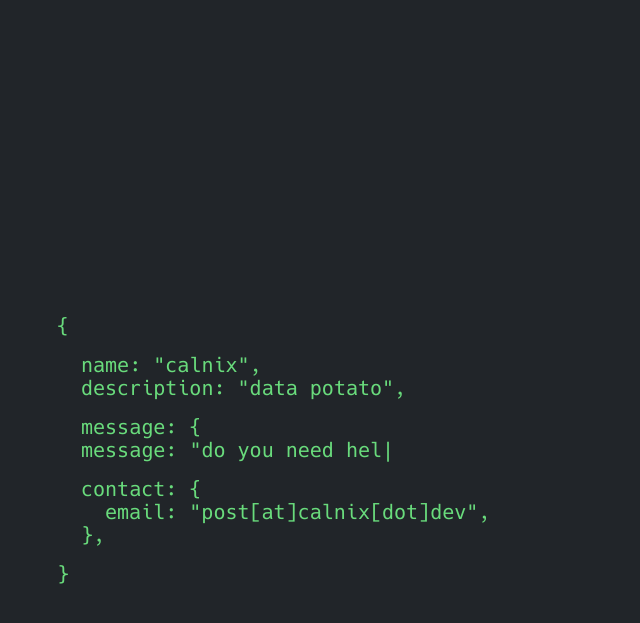
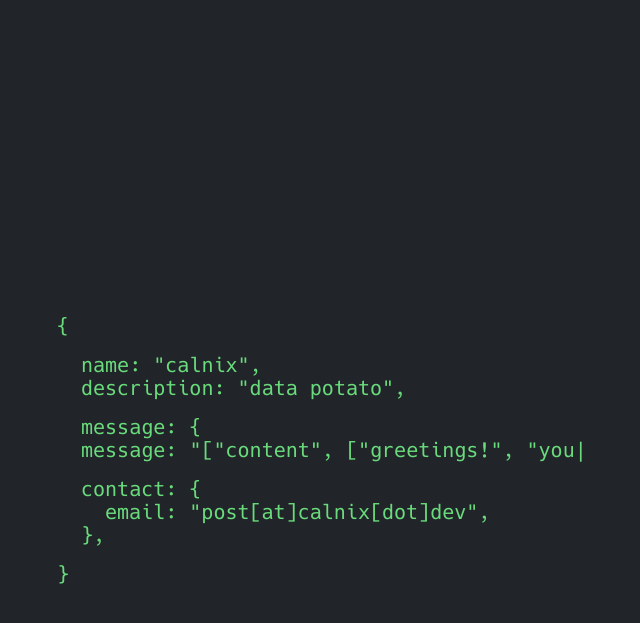
Before and after one commit to calnix-dev/calnix-dev.github.io, a Jekyll site: the page built from index.md, in a window 1280 px wide. Shown: the top 623 px of the page, without its empty margins (199-839 px from the left). Built offline with Jekyll 4.4.1, drawn with Linux system fonts in a browser that asks for light colours; our own code applies the rules of GitHub Pages for plain Markdown files; part of the change alters nothing that is shown.

Commit message:
Update _config.yml
Update config_block

```diff
--- a/_config.yml
+++ b/_config.yml
@@ -26,9 +26,10 @@ json:
   current status: employed
 
   message:
-    - Greetings!
-    - You appear to be lost...
-    - Do you need help?
+   content:
+      - Greetings!
+      - You appear to be lost...
+      - Do you need help?
   contact:
     email: post[at]calnix[dot]dev
 
```
